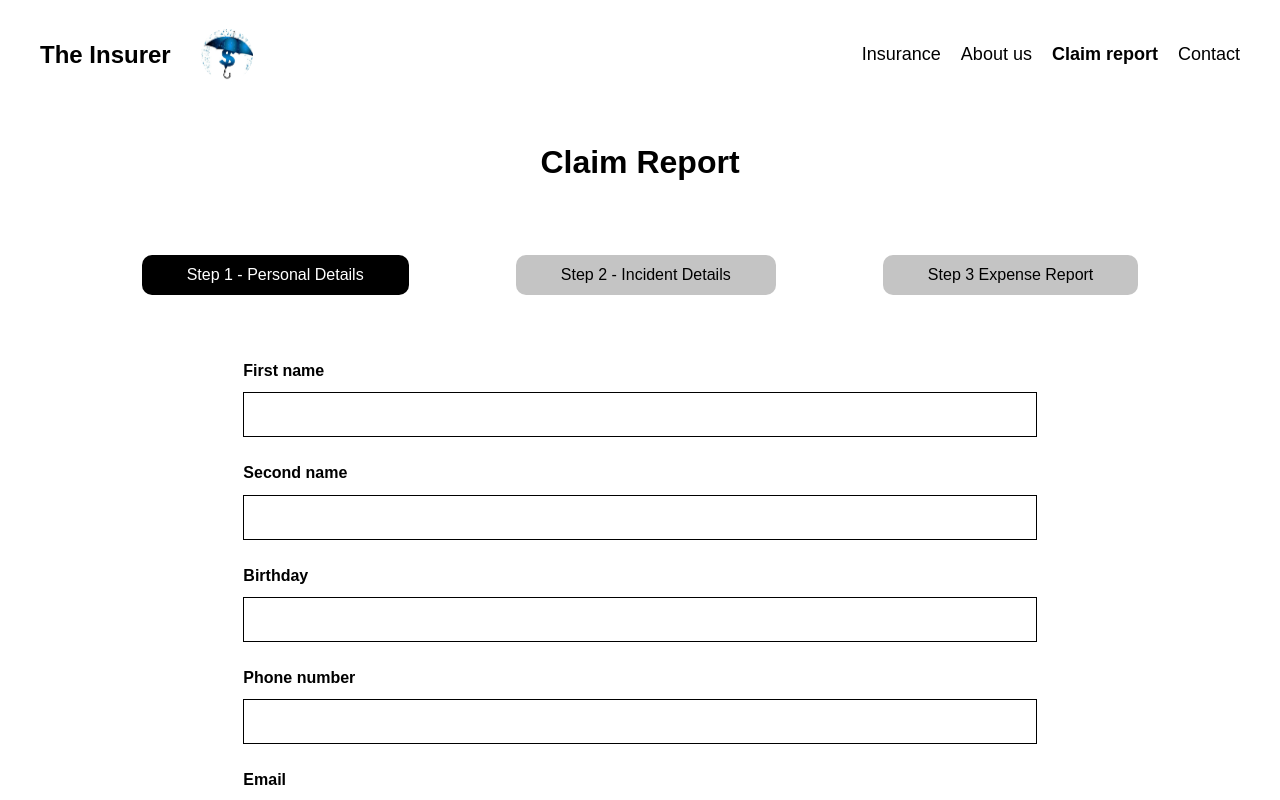
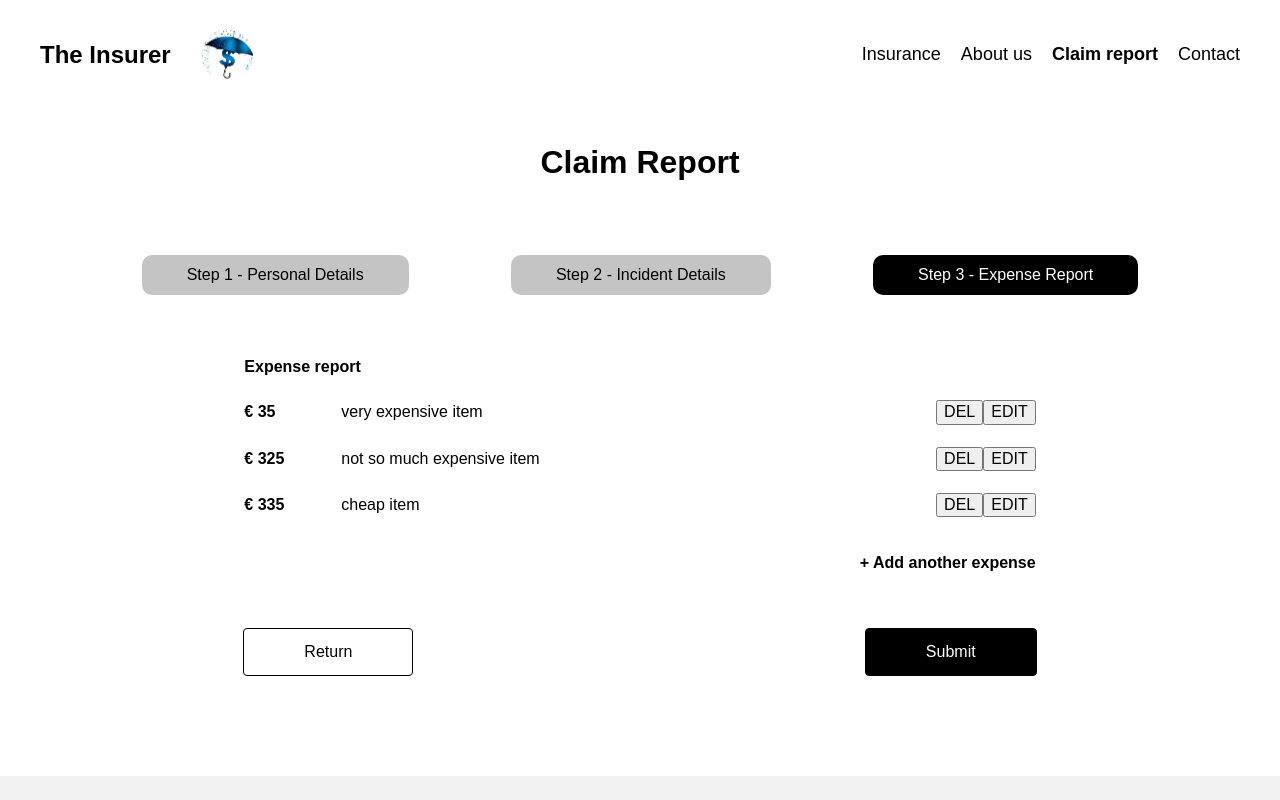
Before and after one commit to darek-grund/a11y, a Vue app: page /#/claim-report in a window 1280 px wide. Shown: the top 800 px of the page. Built offline with nearby package versions, Linux system fonts and the light colour scheme.

Commit message:
Add Form

```diff
--- a/src/assets/styles/_buttons.scss
+++ b/src/assets/styles/_buttons.scss
@@ -8,6 +8,7 @@
   color: red;
   padding: 0 60px;
   text-decoration: none;
+  cursor: pointer;
 
   &--primary {
     color: $background;
@@ -18,4 +19,12 @@
     color: $primary;
     background: $background;
   }
+
+  &--link {
+    color: $primary;
+    background: none;
+    border: none;
+    font-weight: 700;
+    padding: 0;
+  }
 }
--- a/src/assets/styles/_grid.scss
+++ b/src/assets/styles/_grid.scss
@@ -11,6 +11,7 @@
 .container {
   max-width: 1200px;
   margin: 0 auto;
+  flex-grow: 1;
 
   &--fluid {
     margin: 0 auto;
--- /dev/null
+++ b/src/assets/styles/_table.scss
@@ -0,0 +1,22 @@
+.table {
+  width: 100%;
+  border-spacing: 0 2rem;
+
+  &__row {
+    > * {
+      //padding: 0.5rem 2rem;
+    }
+  }
+
+  &__header {
+    text-align: left;
+  }
+
+  &__price {
+    font-weight: 700;
+  }
+
+  &__actions {
+    text-align: right;
+  }
+}
--- a/src/assets/styles/_utilities.scss
+++ b/src/assets/styles/_utilities.scss
@@ -10,6 +10,19 @@
   margin-left: 2rem;
 }
 
+.mb-2 {
+  margin-bottom: 2rem;
+}
+
+.mb-4 {
+  margin-bottom: 4rem;
+}
+
 .mb-10 {
   margin-bottom: 10rem;
 }
+
+.justify-space-between {
+  display: flex;
+  justify-content: space-between;
+}
--- a/src/assets/styles/styles.scss
+++ b/src/assets/styles/styles.scss
@@ -7,6 +7,7 @@
 @import 'utilities';
 @import 'typography';
 @import 'buttons';
+@import 'table';
 
 img {
   max-width: 100%;
@@ -154,10 +155,60 @@ ul {
     font-weight: 700;
   }
 
-  &__input {
+  &__input,
+  &__textarea {
     height: 4.5rem;
     width: 100%;
     border: 1px solid $primary;
     padding: 0 2rem;
   }
+
+  &__textarea {
+    padding: 2rem;
+    height: 20rem;
+  }
 }
+
+.popup {
+  position: fixed;
+  left: 0;
+  top: 0;
+  width: 100%;
+  height: 100%;
+  display: flex;
+  align-items: center;
+  background: rgba(200, 200, 200, 0.8);
+
+  &__inner {
+    position: relative;
+    border: 1px solid $primary;
+    border-radius: 2rem;
+    background: $background;
+    padding: 4rem 4rem;
+  }
+
+  &__header {
+    text-align: center;
+    font-weight: 700;
+    font-size: 3rem;
+  }
+
+  &__actions {
+    text-align: center;
+  }
+
+  &__close {
+    &::before {
+      content: 'X';
+      font-size: 3rem;
+      font-family: sans-serif;
+      line-height: 1;
+    }
+
+    border: none;
+    background: none;
+    position: absolute;
+    top: 2rem;
+    right: 2rem;
+  }
+}
--- a/src/views/ClaimReportView.vue
+++ b/src/views/ClaimReportView.vue
@@ -10,14 +10,24 @@
       <div class="col-md-1"></div>
       <div class="col-md-10">
         <ul class="tabs">
-          <li class="tabs__tab tabs__tab--active">Step 1 - Personal Details</li>
-          <li class="tabs__tab">Step 2 - Incident Details</li>
-          <li class="tabs__tab">Step 3 Expense Report</li>
+          <li class="tabs__tab"
+              @click.prevent="goToStep(1)"
+              :class="{'tabs__tab--active': step === 1}"
+          >Step 1 - Personal Details</li>
+          <li class="tabs__tab"
+              @click.prevent="goToStep(2)"
+              :class="{'tabs__tab--active': step === 2}"
+          >Step 2 - Incident Details</li>
+          <li class="tabs__tab"
+              @click.prevent="goToStep(3)"
+              :class="{'tabs__tab--active': step === 3}"
+          >Step 3 - Expense Report</li>
         </ul>
       </div>
     </div>
 
-    <div class="row mb-10">
+    <!-- Step 1 -->
+    <div class="row mb-10" v-if="step === 1">
       <div class="col-md-2"></div>
       <div class="col-md-8">
         <form action="" method="" class="form">
@@ -31,35 +41,169 @@
           </p>
           <p>
             <label for="" class="form__label">Birthday</label>
-            <input type="text" class="form__input">
+            <input type="date" class="form__input">
           </p>
           <p>
             <label for="" class="form__label">Phone number</label>
-            <input type="text" class="form__input">
+            <input type="tel" class="form__input">
           </p>
           <p>
             <label for="" class="form__label">Email</label>
-            <input type="text" class="form__input">
+            <input type="email" class="form__input">
           </p>
           <p>
             <label for="" class="form__label">Policy number</label>
-            <input type="text" class="form__input">
+            <input type="number" class="form__input">
           </p>
 
           <div class="row">
             <div class="col-md-12 text-right">
-              <button class="button button--primary">Continue</button>
+              <button class="button button--primary" @click.prevent="goToStep(2)">Continue</button>
             </div>
           </div>
 
         </form>
       </div>
     </div>
+
+
+    <!-- Step 2 -->
+    <div class="row mb-10" v-if="step === 2">
+      <div class="col-md-2"></div>
+      <div class="col-md-8">
+        <form action="" method="" class="form">
+          <p>
+            <label for="" class="form__label">Purpose of travel</label>
+            <label>
+              <input type="radio" name="purpose_of_travel" value="tourism" /> tourism
+            </label><br>
+            <label>
+              <input type="radio" name="purpose_of_travel" value="study" /> study / mental work
+            </label><br>
+            <label>
+              <input type="radio" name="purpose_of_travel" value="physical" /> physical work
+            </label><br>
+            <label>
+              <input type="radio" name="purpose_of_travel" value="high-risk-sport" /> high-risk sport
+            </label>
+          </p>
+          <p>
+            <label for="" class="form__label">Country</label>
+            <input type="text" class="form__input">
+          </p>
+          <p>
+            <label for="" class="form__label">Address</label>
+            <input type="text" class="form__input">
+          </p>
+          <p>
+            <label for="" class="form__label">Date</label>
+            <input type="date" class="form__input">
+          </p>
+          <p>
+            <label for="" class="form__label">Incident description</label>
+            <textarea name="" id="" cols="30" rows="10" class="form__textarea"></textarea>
+          </p>
+
+          <div class="row">
+            <div class="col-md-12 justify-space-between">
+              <button class="button button--secondary" @click.prevent="goToStep(1)">Return</button>
+              <button class="button button--primary" @click.prevent="goToStep(3)">Continue</button>
+            </div>
+          </div>
+
+        </form>
+      </div>
+    </div>
+
+
+    <!-- Step 3 -->
+    <div class="row mb-10" v-if="step === 3">
+      <div class="col-md-2"></div>
+      <div class="col-md-8">
+        <form action="" method="" class="form">
+          <table class="table mb-2">
+            <tr class="table__row">
+              <th colspan="3" class="table__header">Expense report</th>
+            </tr>
+
+            <tr class="table__row">
+              <td class="table__price">&euro; 35</td>
+              <td class="table__description">very expensive item</td>
+              <td class="table__actions">
+                <button>DEL</button>
+                <button>EDIT</button>
+              </td>
+            </tr>
+
+            <tr class="table__row">
+              <td class="table__price">&euro; 325</td>
+              <td class="table__description">not so much expensive item</td>
+              <td class="table__actions">
+                <button>DEL</button>
+                <button>EDIT</button>
+              </td>
+            </tr>
+
+            <tr class="table__row">
+              <td class="table__price">&euro; 335</td>
+              <td class="table__description">cheap item</td>
+              <td class="table__actions">
+                <button>DEL</button>
+                <button>EDIT</button>
+              </td>
+            </tr>
+
+            <tr class="table__row">
+              <td colspan="3" class="table__actions">
+                <button class="button button--link" @click.prevent="isPopupVisible = true">+ Add another expense</button>
+              </td>
+            </tr>
+          </table>
+
+
+          <div class="row">
+            <div class="col-md-12 justify-space-between">
+              <button class="button button--secondary" @click.prevent="goToStep(2)">Return</button>
+              <button class="button button--primary" @click.prevent="goToStep(4)">Submit</button>
+            </div>
+          </div>
+
+        </form>
+      </div>
+    </div>
+
+    <div class="popup" v-if="isPopupVisible">
+      <div class="container">
+        <div class="row">
+          <div class="col-md-3"></div>
+          <div class="col-md-6 popup__inner">
+            <h3 class="popup__header">Expense</h3>
+            <button class="popup__close" @click.prevent="isPopupVisible=false"></button>
+            <form action="">
+              <p>
+                <label for="" class="form__label">Name</label>
+                <input type="text" name="name" class="form__input">
+              </p>
+
+              <p class="mb-4">
+                <label for="" class="form__label">Price</label>
+                <input type="number" name="price" min="0.00" max="10000.00" step="0.01" class="form__input" />
+              </p>
+
+              <div class="popup__actions">
+                <button class="button button--secondary" @click.prevent="isPopupVisible=false">Cancel</button>
+                <button class="button button--primary ml-2" @click.prevent="isPopupVisible=false">Add</button>
+              </div>
+            </form>
+          </div>
+        </div>
+      </div>
+    </div>
   </div>
 </template>
 
 <script>
-  import { defineComponent } from 'vue';
+  import { defineComponent, ref } from 'vue';
   import { useRouter } from 'vue-router'
 
   export default defineComponent({
@@ -70,6 +214,16 @@
     setup(props) {
       const router = useRouter();
       document.title = router.currentRoute.value.meta.title;
+
+      const step = ref(3);
+      const isPopupVisible = ref(false);
+      const goToStep = s => step.value = s;
+
+      return {
+        step,
+        goToStep,
+        isPopupVisible,
+      }
     },
   });
 </script>
```
